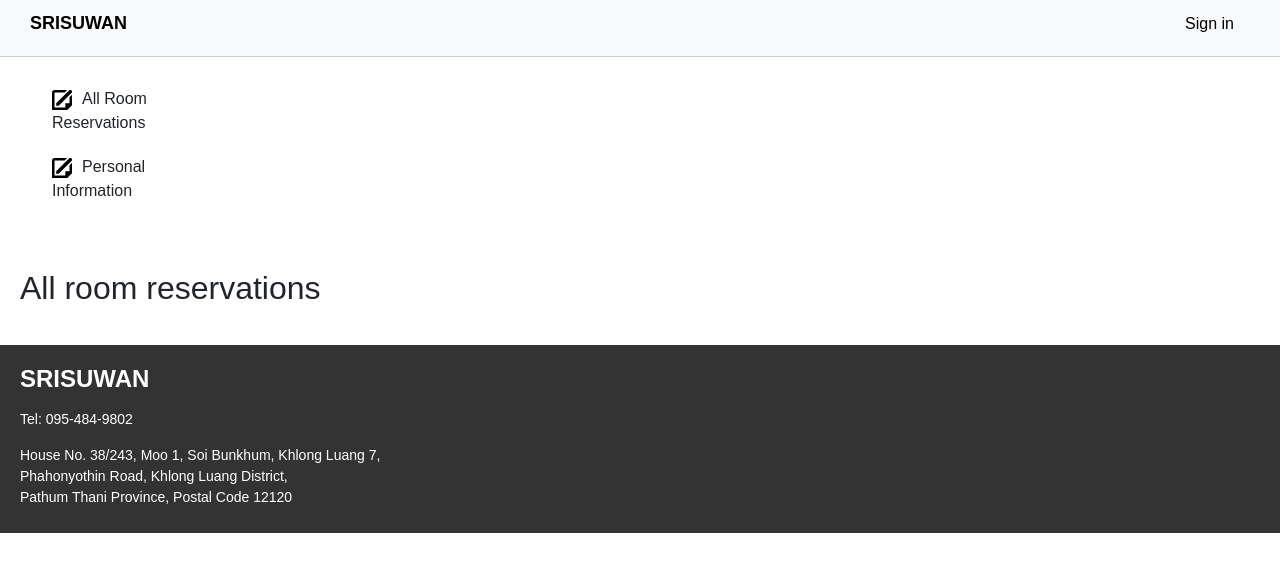
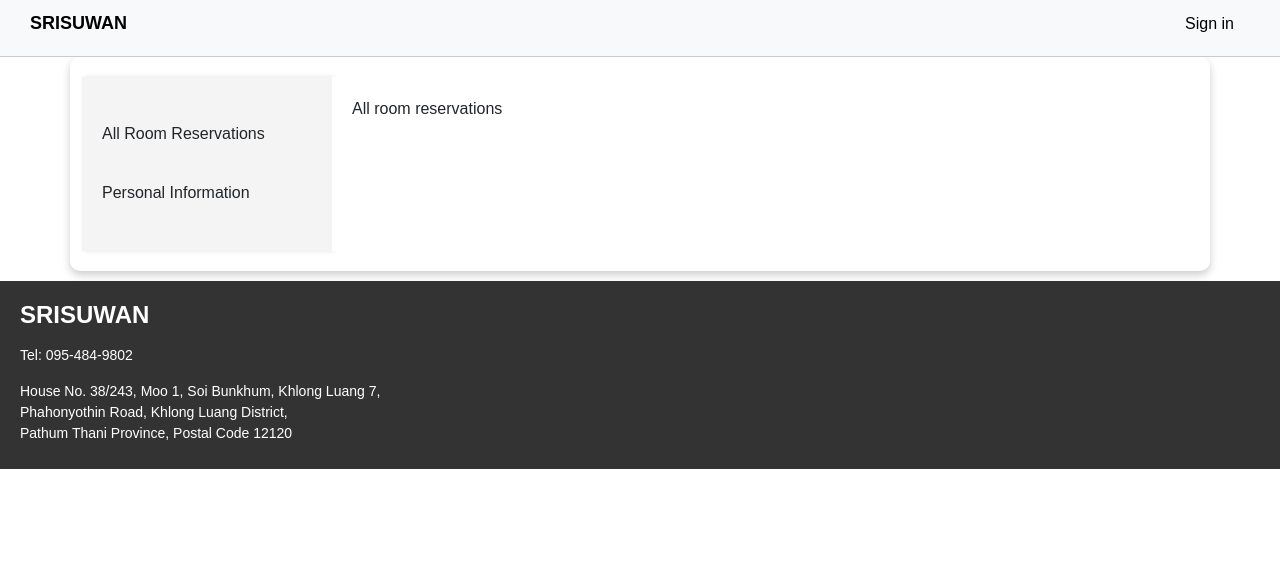
Before and after one commit to beerser/Software-Engineering-Projects, a React (Vite) app in the folder Srisuwan/: page /information in a window 1280 px wide. Shown: the top 572 px of the page. Built offline with nearby package versions, Linux system fonts and the light colour scheme; a web font is replaced by a local one.

Commit message:
css information

```diff
--- a/Srisuwan/src/components/Navbar.jsx
+++ b/Srisuwan/src/components/Navbar.jsx
@@ -94,7 +94,7 @@ const Navbar = () => {
                       <div>
                         <h3 className="user-detailac">My account</h3>
                         <div className="user-details">
-                         <a href="">All room reservations</a>
+                         <a href="/information">All room reservations</a>
                          <br />
                          <a href="">Personal information</a>
                         </div>
--- a/Srisuwan/src/css/Roombooking.css
+++ b/Srisuwan/src/css/Roombooking.css
@@ -1,15 +1,89 @@
-.Room-contie a{
-    color: black;
-    text-decoration: none;
-    margin: 50px ;
+/* Roombooking.css */
 
+/* Layout สำหรับ sidebar และ content */
+.container {
+    display: flex;
+  }
+
+  .sidebar {
+    width: 250px;
+    background-color: #f4f4f4;
+    padding: 20px;
+    box-shadow: 2px 0 5px rgba(0, 0, 0, 0.1);
+  }
+
+  .main-content {
+    flex-grow: 1;
+    padding: 20px;
+    background-color: #fff;
+  }
+
+  .sidebar ul {
+    list-style: none;
+    padding: 0;
+  }
+
+  .sidebar-item {
+    margin: 15px 0;
+    cursor: pointer;
+  }
+
+
+  .info-item-users {
+    display: flex;
+    justify-content: flex-start;
+    align-items: center;
+    padding: 15px;
+    background-color: #f9f9f9;
+    border-radius: 8px;
+    margin-bottom: 10px;
+    box-shadow: 0 1px 3px rgba(0, 0, 0, 0.1);
+    width: 100%;
+  }
+.userr{
+    margin-right: 41%;
 }
 
-.Room-contie{
-    background-color: aliceblue;
-    max-width: 20%;
-    border-radius: 10px;
-    margin-left: 4%;
-    margin-top: 5%;
-    box-shadow: 10px 10px 5px rgba(0, 0, 0, 0.3);
-}
+  .user-info {
+    display: flex;
+    flex-direction: column;
+  }
+
+  .edit-btn {
+    background-color: #f9f9f9;
+    color: rgb(0, 0, 0);
+    border: none;
+    padding: 4px 8px;  /* ลดขนาดปุ่มให้เล็กลง */
+    cursor: pointer;
+    border-radius: 5px;
+    font-size: 12px; /* ขนาดตัวอักษรเล็กลง */
+    transition: background-color 0.3s;
+    margin-left: auto; /* ทำให้ปุ่มอยู่ขวาสุด */
+    margin-right: 5%;
+    width: auto; /* ทำให้ปุ่มไม่กว้างเกินไป */
+  }
+
+  .edit-btn:hover {
+    background-color: #f9f9f9 !important;
+  }
+
+
+  .info-item-user {
+    display: flex;
+    flex-direction: column; /* จัดข้อมูลแนวตั้ง */
+    justify-content: flex-start;
+    align-items: flex-start;
+    padding: 15px;
+    background-color: #f9f9f9;
+    border-radius: 8px;
+    margin-bottom: 10px;
+    box-shadow: 0 1px 3px rgba(0, 0, 0, 0.1);
+  }
+
+  .info-item-user p {
+    margin: 5px 0; /* ลดช่องว่างระหว่างบรรทัด */
+  }
+  p {
+    font-size: 16px;
+    margin: 0;
+  }
--- a/Srisuwan/src/page/Roombooking.jsx
+++ b/Srisuwan/src/page/Roombooking.jsx
@@ -1,74 +1,73 @@
-import React, { useState, useEffect } from "react";
+import React, { useState } from "react";
 import Footer from "../components/footer";
 import "../css/Roombooking.css";
-import Edit from "../assets/edit.svg"; // สมมุติว่าไฟล์นี้คือไอคอนที่ใช้
-import { useAuth } from "../components/AuthContext"; // ใช้สำหรับ Authentication ถ้ามี
+import Edit from "../assets/edit.svg";
+import { useAuth } from "../components/AuthContext";
 
 const Roombooking = () => {
-  const { user } = useAuth(); // ดึงข้อมูล user จาก useAuth
-  const [activePage, setActivePage] = useState("allroomreservations"); // กำหนด activePage
+  const { user } = useAuth();
+  const [activePage, setActivePage] = useState("allroomreservations");
 
   const renderContent = () => {
     switch (activePage) {
       case "allroomreservations":
         return (
-          <div>
-            <h2>All room reservations</h2>
-            {/* เพิ่มเนื้อหาที่เกี่ยวข้องกับการจองห้อง */}
-          </div>
+          <section className="room-reservations">
+            <p>All room reservations</p>
+          </section>
         );
       case "personalinformations":
-        // ตรวจสอบว่า user มีข้อมูลหรือไม่ก่อนที่จะแสดง
         if (user) {
           return (
-            <div>
-              <h2>Personal Information</h2>
-              <h4>Username: {user.firstname} {user.lastname}</h4>
-              <h4>Email: {user.email}</h4>
-              <h4>Phone number: {user.phoneNumber}</h4>
-            </div>
+            <section className="personal-info">
+              <div className="info-item-users">
+                <div className="user-info">
+                  <p className="userr">Username</p>
+                  <p>
+                    {user.firstname} {user.lastname}
+                  </p>
+                </div>
+                <button className="edit-btn">Edit</button>
+              </div>
+              <div className="info-item-user">
+                <p>Email</p>
+                <p>{user.email}</p>
+              </div>
+              <div className="info-item-user">
+                <p>Phone number</p>
+                <p>{user.phoneNumber}</p>
+              </div>
+            </section>
           );
         } else {
-          return <div>Loading...</div>; // กรณีที่ user ยังไม่โหลด
+          return <p>Loading...</p>;
         }
       default:
-        return <div>Select a page from the menu.</div>;
+        return <p>Select a page from the menu.</p>;
     }
   };
 
   return (
     <>
-      <div>
+      <div className="container">
         <aside className="sidebar">
           <ul>
             <li
               onClick={() => setActivePage("allroomreservations")}
-              style={{ cursor: "pointer" }}
+              className="sidebar-item"
             >
-              <img
-                src={Edit}
-                alt="Edit Icon"
-                style={{ width: "20px", marginRight: "10px" }}
-              />
               All Room Reservations
             </li>
             <li
               onClick={() => setActivePage("personalinformations")}
-              style={{ cursor: "pointer" }}
+              className="sidebar-item"
             >
-              <img
-                src={Edit}
-                alt="Edit Icon"
-                style={{ width: "20px", marginRight: "10px" }}
-              />
               Personal Information
             </li>
           </ul>
         </aside>
 
-        <main className="main-content">
-          <section className="content">{renderContent()}</section>
-        </main>
+        <main className="main-content">{renderContent()}</main>
       </div>
 
       <Footer />
```
